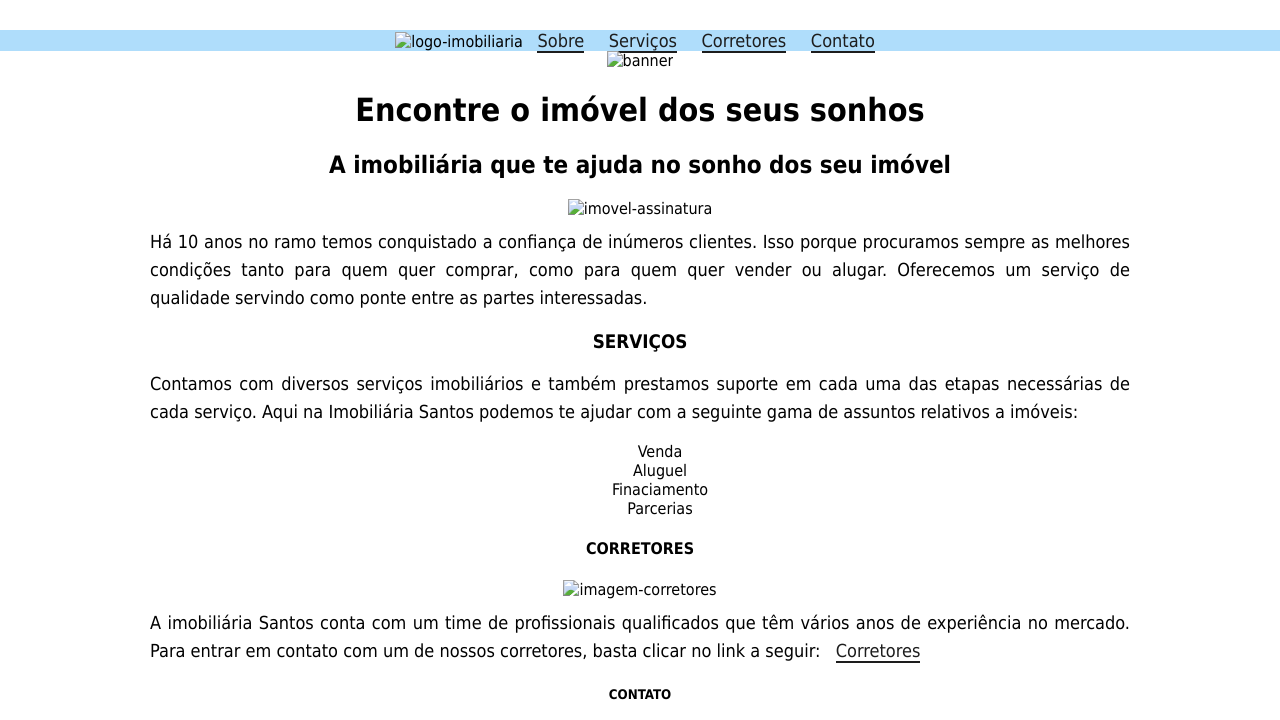
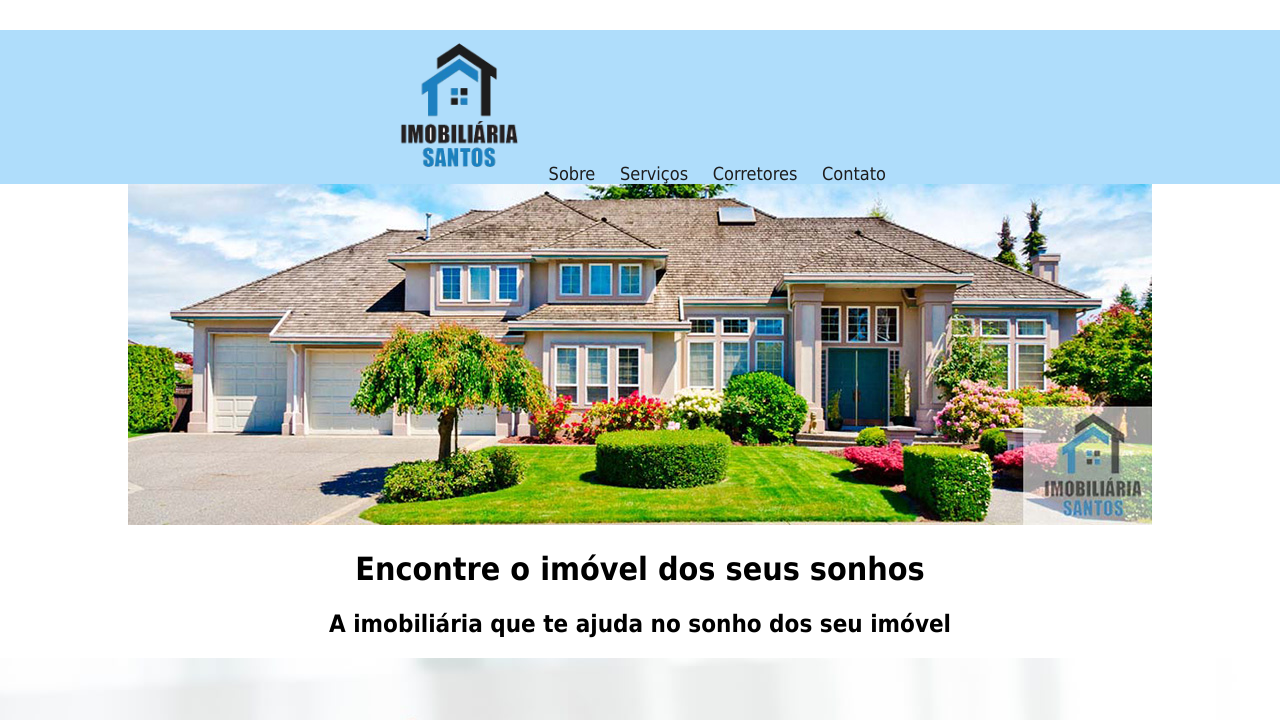
Before and after one commit to Alexsandro-tj/Projeto-Imobili-ria-Santos, a plain HTML site: page index.html in a window 1280 px wide. Shown: the top 720 px of the page. Drawn offline with Linux system fonts and the light colour scheme; grey boxes are pictures that could not be loaded.

Commit message:
Add files via upload

```diff
--- a/index.html
+++ b/index.html
@@ -8,7 +8,7 @@
 </head>
 <body>
     <div class="secao-logo">
-        <img src="img/logo.png"
+        <img src="logo.png"
          alt="logo-imobiliaria" title="logo-imobiliaria"
          class="logo-imobiliaria">
         <a href="#sobre">Sobre</a>
@@ -19,14 +19,14 @@
 
     <!--Seção 2-->
     <div class="banner">
-        <img src="img/banner.jpg" alt="banner">
+        <img src="banner.jpg" alt="banner">
     </div>
 
     <!--Seção 3-->
     <div class="Sobre" id="Sobre">
         <h1>Encontre o imóvel dos seus sonhos</h1>
         <h2>A imobiliária que te ajuda no sonho dos seu imóvel</h2>
-        <img src="img/imovel-assinatura.jpg" alt="imovel-assinatura">
+        <img src="imovel-assinatura.jpg" alt="imovel-assinatura">
         <p> Há <span>10 anos</span> no ramo temos conquistado a confiança de <span>inúmeros clientes</span>. Isso porque procuramos sempre as melhores condições tanto para quem quer comprar, como para quem quer vender ou alugar. Oferecemos um <span>serviço de qualidade</span> servindo como ponte entre as partes interessadas.
         </p>
     </div>
@@ -46,7 +46,7 @@
     <!--Seção 5-->
     <div class="corretores" id="corretores">
         <h4>CORRETORES</h4>
-        <img src="img/corretores.jpg" alt="imagem-corretores" title="imagem-corretores">
+        <img src="corretores.jpg" alt="imagem-corretores" title="imagem-corretores">
         <p>A imobiliária Santos conta com um time de profissionais qualificados que têm vários anos de experiência no mercado. Para entrar em contato com um de nossos corretores, basta clicar no link a seguir: <a href="#contato">Corretores</a></p>
     </div>
 
```
